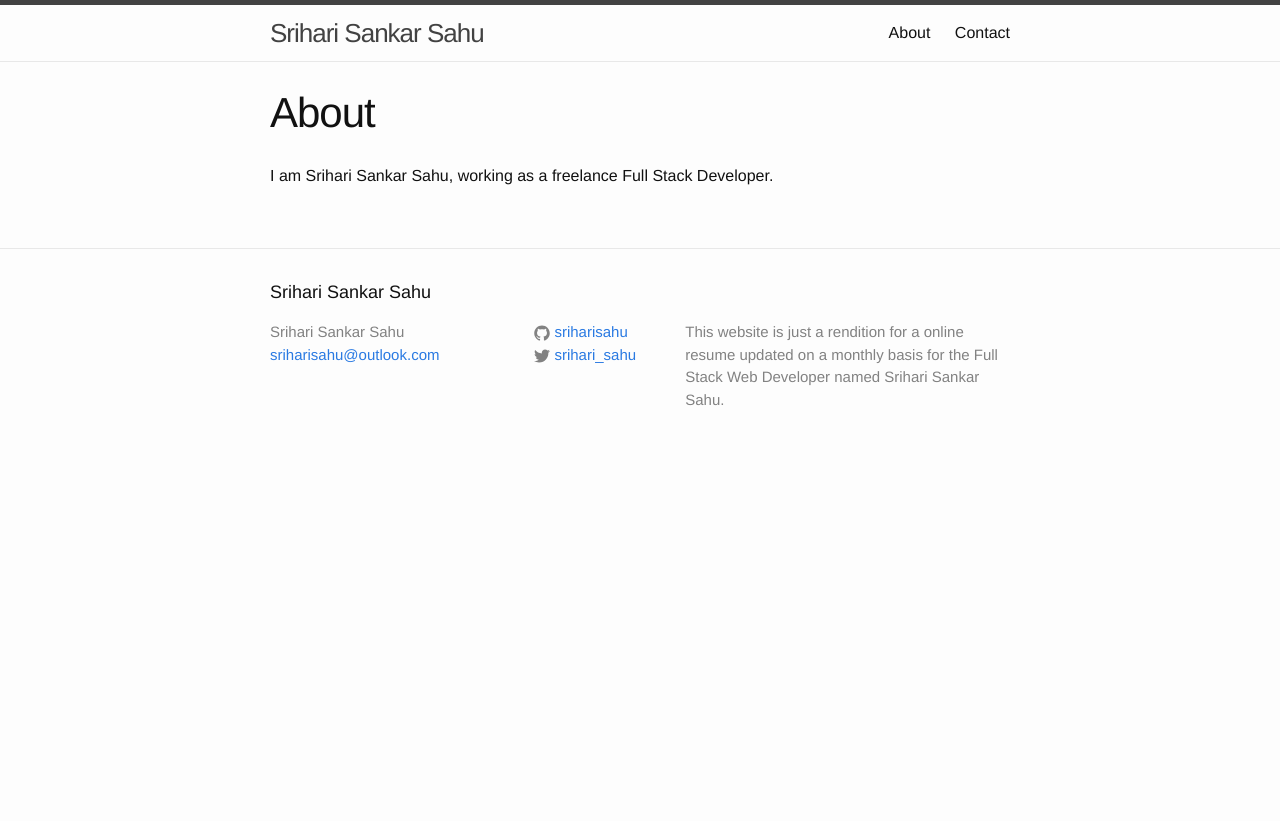
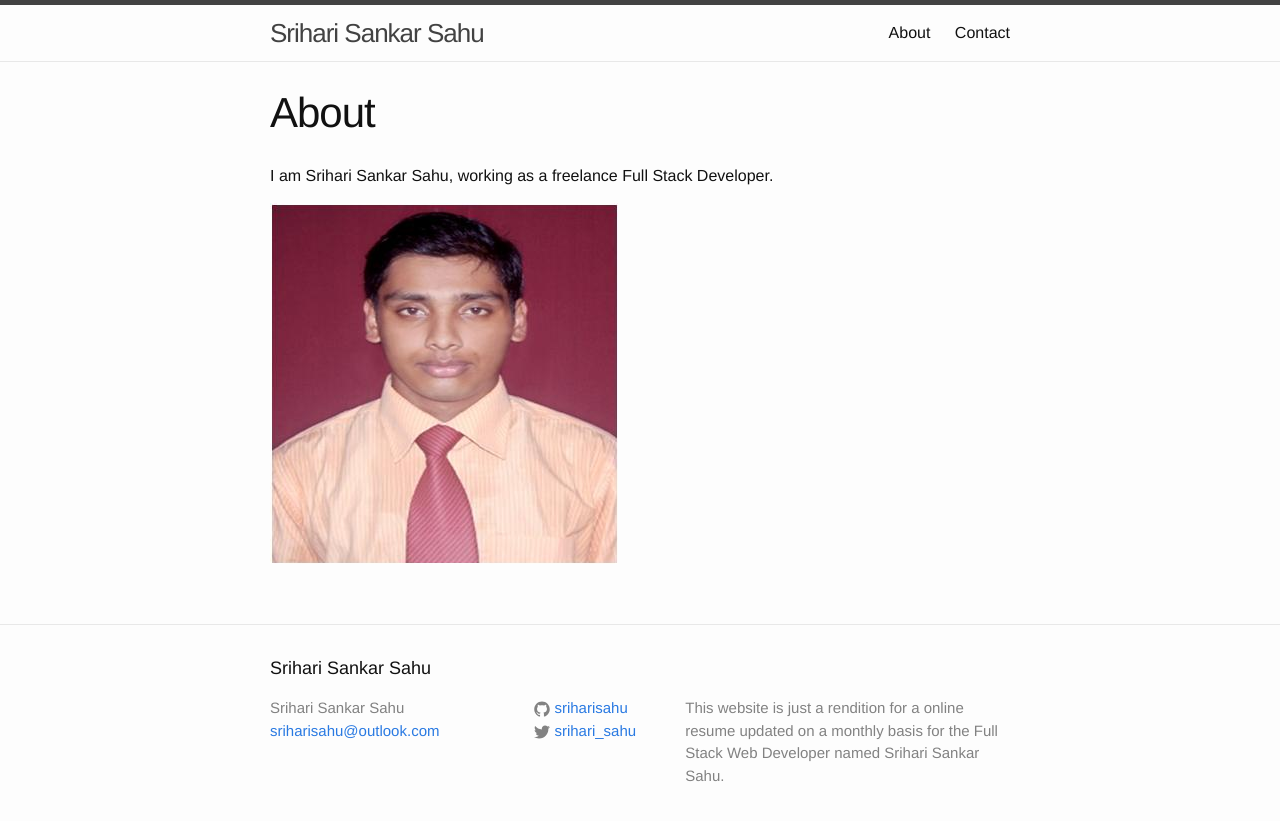
Before and after one commit to sriharisahu/sriharisahu.github.io, a Jekyll site: the page built from about.md, in a window 1280 px wide. Shown: the top 821 px of the page. Built offline with Jekyll 4.4.1, drawn with Linux system fonts in a browser that asks for light colours.

Commit message:
added a photo to about

```diff
--- a/about.md
+++ b/about.md
@@ -11,3 +11,5 @@ You can find the source code for the Jekyll new theme at: [github.com/jglovier/j
 You can find the source code for Jekyll at [github.com/jekyll/jekyll](https://github.com/jekyll/jekyll)
 -->
 I am Srihari Sankar Sahu, working as a freelance Full Stack Developer.
+
+![passport_pic](/assets/Srihari_Photo.JPG)
```
Also changed, not shown: assets/Srihari_Photo.JPG (added).
